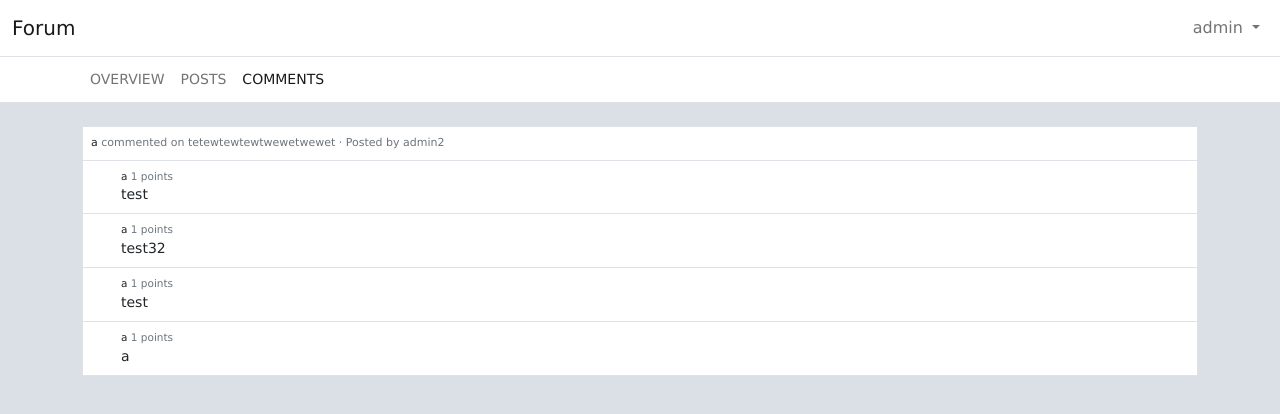
After one commit to random56428/forum, a Flask app: page /profile/a/comments in a window 1280 px wide. The commit adds this page. Shown: the top 414 px of the page. Run offline with Flask 2, Linux system fonts and the light colour scheme; a user stored in the database is signed in; some libraries are stand-ins or nearby versions.

Commit message:
Add profile overview, posts, comments section

```diff
--- a/app.py
+++ b/app.py
@@ -187,7 +187,46 @@ def newcomment():
     return textarea
 
 @app.route("/profile/<user>")
+@app.route("/profile/<user>/posts", endpoint="profile-posts")
+@app.route("/profile/<user>/comments", endpoint="profile-comments")
 @login_required
 def profile(user):
     # TODO: index homepage will use this func -> search any user's profile
-    return render_template("profile.html")
+
+    # Check if user is valid
+    user_id = db.execute("SELECT id FROM users WHERE username=?", user)
+    if len(user_id) == 0:
+        flash("Username does not exist", "danger")
+        return redirect("/")
+    user_id = user_id[0]["id"]
+
+    if request.endpoint == "profile-posts":
+        # TODO: Currently sorted by newest, add dropdown to sort any newest, oldest, top voted, less voted
+        posts = db.execute("SELECT post_id, votes, title FROM posts WHERE user_id=? ORDER BY post_id DESC", user_id)
+        return render_template("profileposts.html", posts=posts, user=user)
+    elif request.endpoint == "profile-comments":
+        # TODO: Currently sorted by newest, add dropdown to sort any newest, oldest, top voted, less voted
+        # DEMO: SELECT comments.*, posts.title, users.username FROM comments JOIN posts ON posts.post_id=comments.refpost_id JOIN users ON posts.user_id=users.id WHERE comments.refuser_id = 1 ORDER BY comment_id DESC;
+        comments = db.execute("SELECT comments.*, posts.title, users.username FROM comments JOIN posts ON posts.post_id=comments.refpost_id JOIN users ON posts.user_id=users.id WHERE comments.refuser_id = ? ORDER BY comment_id DESC", user_id)
+        return render_template("profilecomments.html", comments=comments, user=user)
+
+    # Endpoint is overview
+    # Calculate total reputation for given user
+    post_votes = db.execute("SELECT votes FROM posts WHERE user_id=?", user_id)
+    comment_votes = db.execute("SELECT votes FROM comments WHERE refuser_id=?", user_id)
+    post_count = db.execute("SELECT COUNT(votes) FROM posts WHERE user_id=?", user_id)
+    comment_count = db.execute("SELECT COUNT(votes) FROM comments WHERE refuser_id=?", user_id)
+    total_rep = 0
+    for post in post_votes:
+        total_rep += post["votes"]
+    for comment in comment_votes:
+        total_rep += comment["votes"]
+    total_rep -= (post_count[0]["COUNT(votes)"] + comment_count[0]["COUNT(votes)"])
+
+    # Calculate total post contributions
+    post_contribution = (db.execute("SELECT COUNT(*) FROM posts WHERE user_id=?", user_id))[0]["COUNT(*)"]
+
+    # Calculate total comment contributions
+    comment_contribution = (db.execute("SELECT COUNT(*) FROM comments WHERE refuser_id=?", user_id))[0]["COUNT(*)"]
+
+    return render_template("profile.html", total_rep=total_rep, post_contribution=post_contribution, comment_contribution=comment_contribution, user=user)
--- a/templates/index.html
+++ b/templates/index.html
@@ -19,7 +19,7 @@
 
 {% for post in posts %}
 
-<div class="bg-white p-2 mb-3 rounded a-post">
+<div class="bg-white p-2 mb-2 rounded a-post">
     <a id="openpost" href="{{url_for('post', id=post['post_id'])}}">Temp link</a>
     <div class="row">
         <div class="col-md-1 stretch order-md-first">TEST</div>
--- a/templates/layout.html
+++ b/templates/layout.html
@@ -18,6 +18,10 @@
     {% block style %}{% endblock %}
 
     <style>
+        * {
+            font-family: Verdana, Arial, Helvetica, sans-serif;
+        }
+
         .form-control:focus {
             border-color: #000000;
             box-shadow: none;
--- /dev/null
+++ b/templates/profilecomments.html
@@ -0,0 +1,79 @@
+{% extends "layout.html" %}
+
+{% block style %}
+<style>
+    .a-block {
+        margin-top: -1px;
+        position: relative;
+        border: 0.5px solid rgba(0, 0, 0, 0.3);
+    }
+
+    .a-block:hover {
+        z-index: 1;
+        border: 1px solid rgba(0, 0, 0, 0.7) !important;
+        cursor: pointer;
+    }
+
+</style>
+{% endblock %}
+
+{% block profilenavbar %}
+<nav class="navbar navbar-expand navbar-light bg-white border-bottom py-0">
+    <div class="container">
+        <div class="navbar-nav py-1" style="font-size: 14px;">
+            <a class="nav-link" href="{{url_for('profile', user=user)}}">OVERVIEW</a>
+            <a class="nav-link" href="{{url_for('profile-posts', user=user)}}">POSTS</a>
+            <a class="nav-link active" href="#">COMMENTS</a>
+        </div>
+    </div>
+</nav>
+{% endblock %}
+
+{% block main %}
+
+<div>
+    {% if comments %}
+    <div class="a-block bg-white p-2 text-break border" style="font-size: 11px;">
+        {{user}} <span class="text-muted">commented on {{ comments[0]["title"] }} &#183; Posted by {{
+            comments[0]["username"]
+            }}</span>
+    </div>
+    {% set ns = namespace(match=comments[0]["title"]) %}
+    {% endif %}
+    {% for comment in comments %}
+    {% if ns.match != comment["title"] %}
+    <div class="a-block bg-white p-2 text-break border mt-1" style="font-size: 11px;">
+        {{user}} <span class="text-muted">commented on {{ comment["title"] }} &#183; Posted by {{ comment["username"]
+            }}</span>
+    </div>
+    {% set ns.match = comment["title"] %}
+    {% endif %}
+    <div class="a-block bg-white p-2 text-break border">
+        <div class="row">
+            <div class="d-md-block d-none" style="width: 30px;"></div>
+            <div class="col">
+                <div style="font-size: 10.5px;">
+                    {{user}} {% if user == comment["username"] %} <span class="text-primary fw-bold">OP</span> {% endif
+                    %} <span class="text-muted">{{ comment["votes"] }} points</span>
+                </div>
+                <div style="font-size: 14px;">
+                    {{ comment["comment"] }}
+                </div>
+            </div>
+        </div>
+    </div>
+    {% endfor %}
+    <div class="m-4"></div>
+</div>
+
+{% if not comments %}
+<div class="row nocomments">
+    <div class="col-md-4"></div>
+    <div class="col h3 fw-light text-break d-flex justify-content-center align-items-center" style="height: 400px;">
+        @{{user}} hasn't commented anything
+    </div>
+    <div class="col-md-4"></div>
+</div>
+{% endif %}
+
+{% endblock %}
```
Also changed, not shown: templates/profile.html (+12 -14 lines), templates/profileposts.html (added, +67 -0 lines), forum.db.
